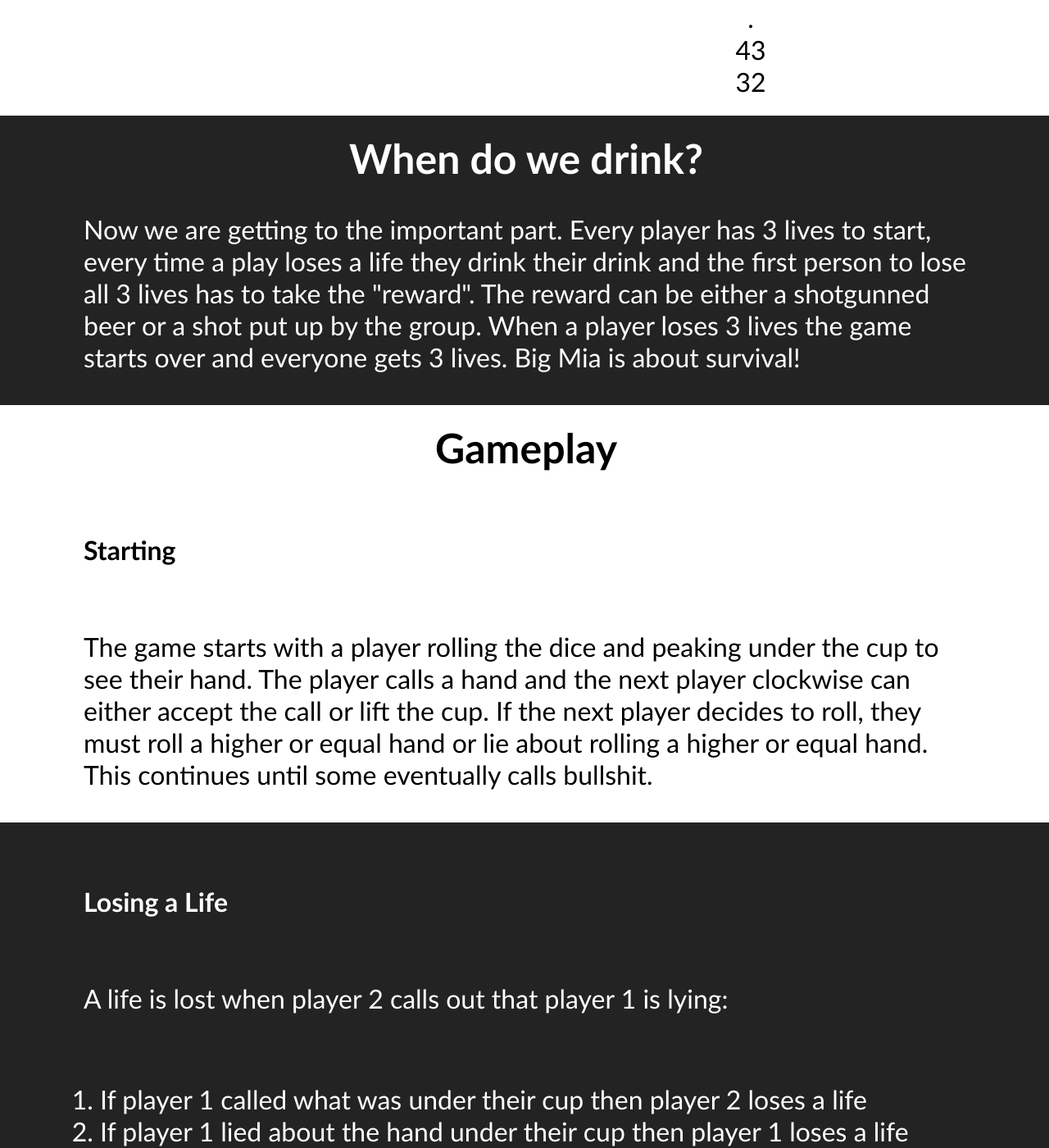
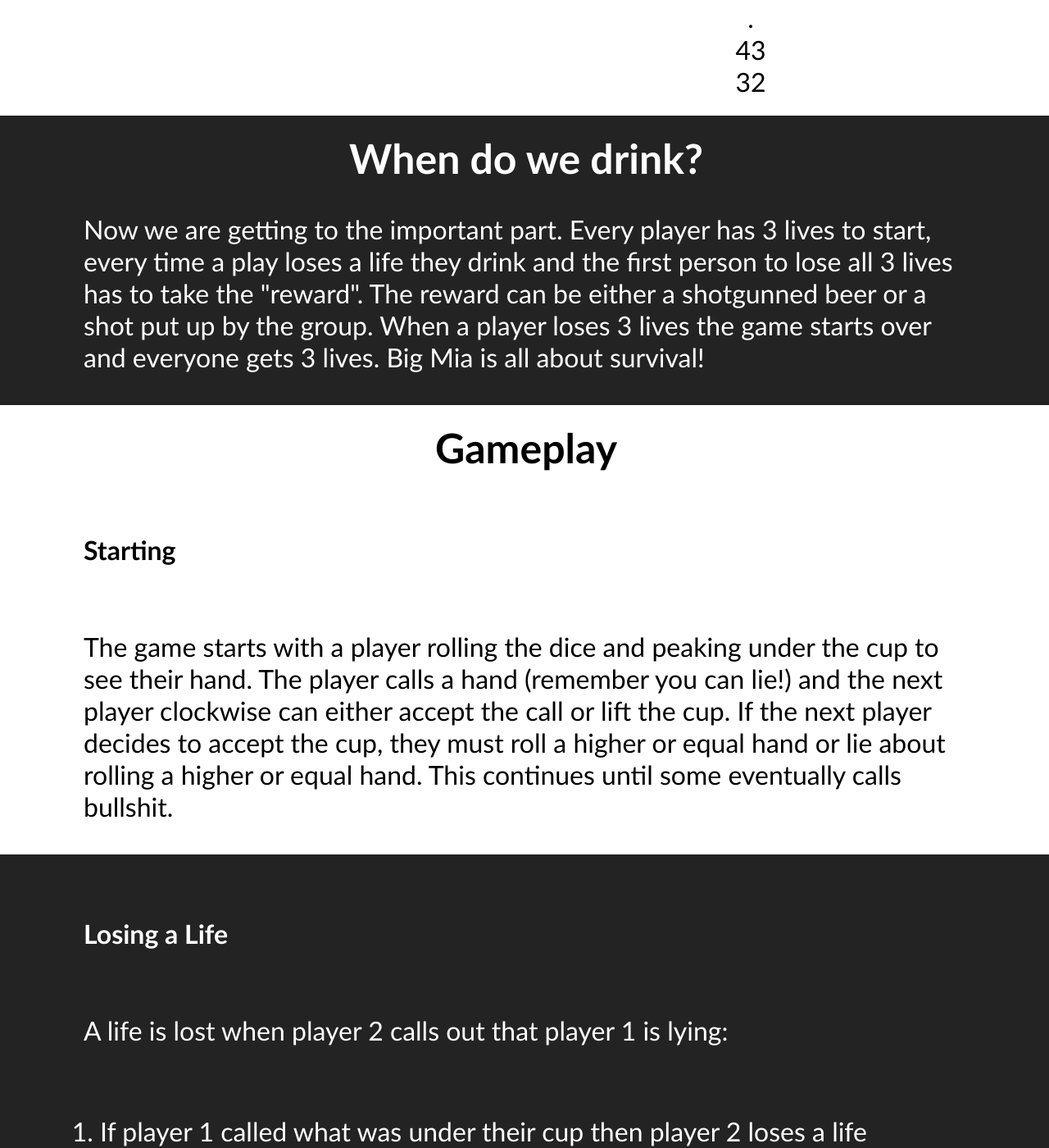
Before and after one commit to bryanrideout/bryanrideout.github.io, a Jekyll site: the page index.html, which Jekyll copies as it is, in a window 1280 px wide and 1400 px high, scrolled down 1929 px. Shown: the whole window at 82% size. Built offline with Jekyll 4.4.1, drawn with Linux system fonts in a browser that asks for light colours; some of the changed text lies outside the part shown.

Commit message:
Update index.html

```diff
--- a/index.html
+++ b/index.html
@@ -80,17 +80,17 @@
 	<div class = "blockgrey">
 		<h4 class = "white">When do we drink?</h4>
 		<p class = "white">Now we are getting to the important part. Every player has 3 lives to start, every time a play loses
-			a life they drink their drink and the first person to lose all 3 lives has to take the "reward".
+			a life they drink and the first person to lose all 3 lives has to take the "reward".
 			The reward can be either a shotgunned beer or a shot put up by the group. When a player loses 3
-			lives the game starts over and everyone gets 3 lives. Big Mia is about survival!</p>
+			lives the game starts over and everyone gets 3 lives. Big Mia is all about survival!</p>
 	</div>
 	<div class = "blockwhite">
 		<h4>Gameplay</h4>
 
 		<h6>Starting</h6>
 		<p>The game starts with a player rolling the dice and peaking under the cup to see their hand.
-			The player calls a hand and the next player clockwise can either accept the call or lift
-			the cup. If the next player decides to roll, they must roll a higher or equal hand or
+			The player calls a hand (remember you can lie!) and the next player clockwise can either accept the call or lift
+			the cup. If the next player decides to accept the cup, they must roll a higher or equal hand or
 			lie about rolling a higher or equal hand. This continues until some eventually calls bullshit. </p>
 	</div>
 
```
Also changed, not shown: other parts of index.html (+3 -3 lines).
